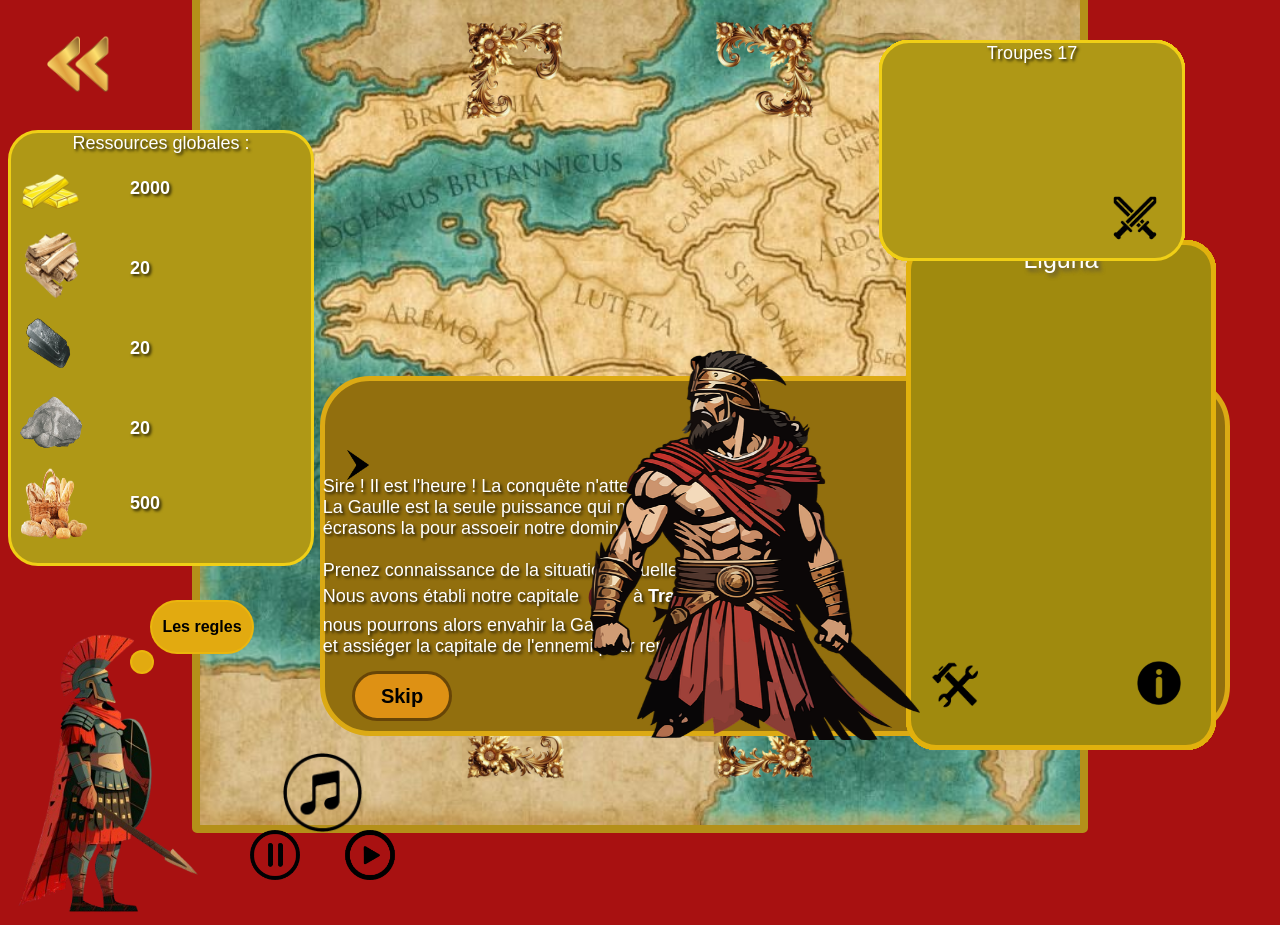
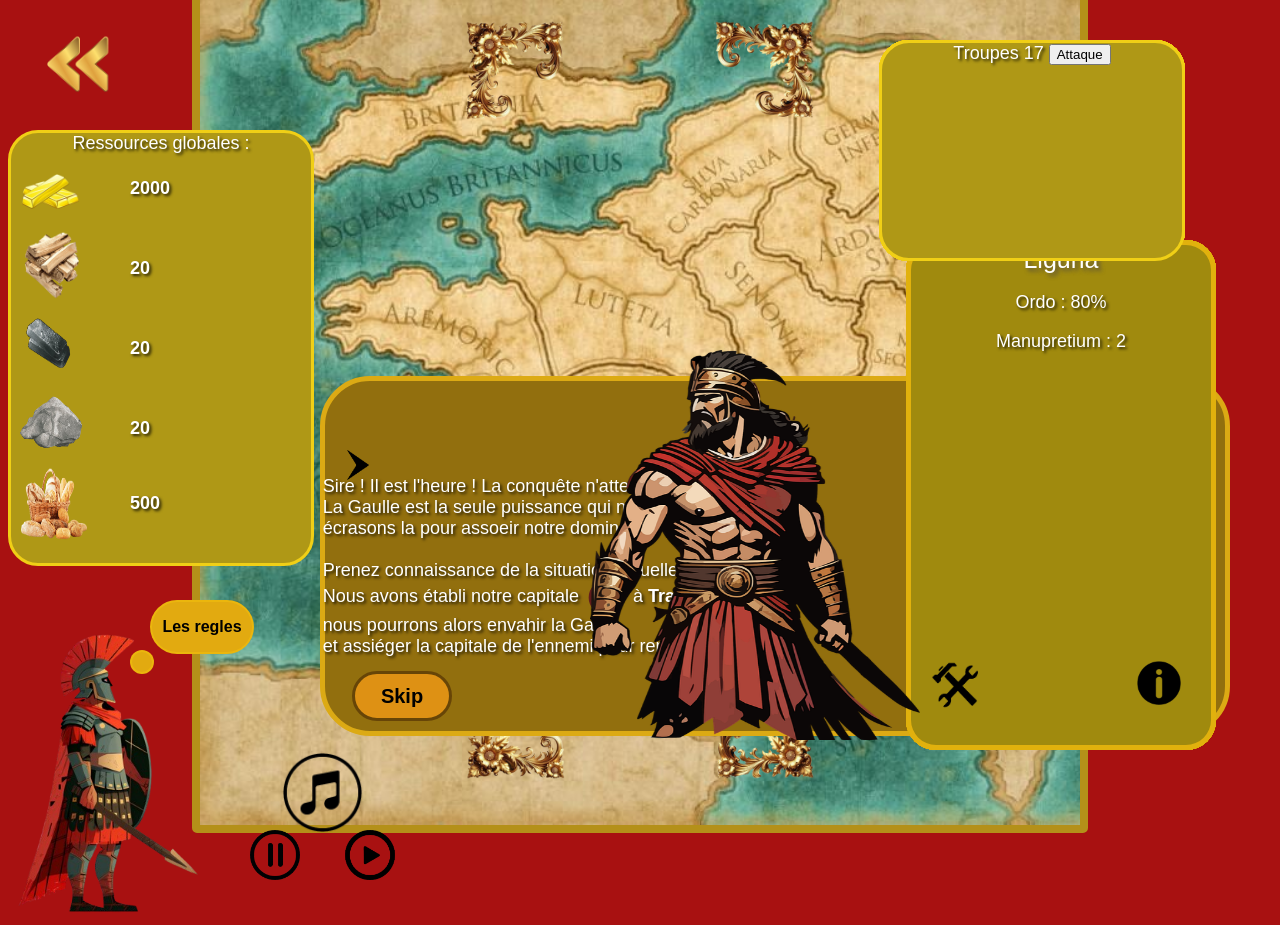
Before and after one commit to s4rik/RomanEmpire, a plain HTML site: page web_project/game.html in a window 1280 px wide. Drawn offline with Linux system fonts and the light colour scheme; a web font is replaced by a local one.

Commit message:
Update game.html
ajout des boutons attaque

```diff
--- a/web_project/game.html
+++ b/web_project/game.html
@@ -20,99 +20,111 @@
 
     <div id="play_map">
         <div id="region_Aremorica">Aremorica
-
+            <p>Ordo : 80%</p>
+            <p>Manupretium : 2</p>
             <img id="constru_reg1" src="button_constru.png" alt="boutton de construction">
             <img id="info1" src="info_region.png" alt="infos additionnelles de chaque région">
             <div class="cadre_soldat">Troupes 1
-                <img id="combat1" src="combat.png" alt="bouton combat">
+                <button id="attaque1">Attaque</button>
             </div>
         </div>
         <div id="region_Lutecia">Lutecia
-
+            <p>Ordo : 80%</p>
+            <p>Manupretium : 2</p>
             <img id="constru_reg2" src="button_constru.png" alt="boutton de construction">
             <img id="info2" src="info_region.png" alt="infos additionnelles de chaque région">
             <div class="cadre_soldat">Troupes 2
-                <img id="combat2" src="combat.png" alt="bouton combat">
+                <button id="attaque2">Attaque</button>
             </div>
         </div>
         <div id="region_Sliva_Carbonaria">Silva Carbonaria
-
+            <p>Ordo : 80%</p>
+            <p>Manupretium : 2</p>
             <img id="constru_reg3" src="button_constru.png" alt="boutton de construction">
             <img id="info3" src="info_region.png" alt="infos additionnelles de chaque région">
             <div class="cadre_soldat">Troupes 3
-                <img id="combat3" src="combat.png" alt="bouton combat">
+                <button id="attaque3">Attaque</button>
             </div>
         </div>
         <div id="region_Germania_Inferior"> Germania Inferior
-
+            <p>Ordo : 80%</p>
+            <p>Manupretium : 2</p>
             <img id="constru_reg4" src="button_constru.png" alt="boutton de construction">
             <img id="info4" src="info_region.png" alt="infos additionnelles de chaque région">
             <div class="cadre_soldat">Troupes 4
-                <img id="combat4" src="combat.png" alt="bouton combat">
+                <button id="attaque4">Attaque</button>
             </div>
         </div>
         <div id="region_Senonia">Senonia
-
+            <p>Ordo : 80%</p>
+            <p>Manupretium : 2</p>
             <img id="constru_reg5" src="button_constru.png" alt="boutton de construction">
             <img id="info5" src="info_region.png" alt="infos additionnelles de chaque région">
             <div class="cadre_soldat">Troupes 5
-                <img id="combat5" src="combat.png" alt="bouton combat">
+                <button id="attaque5">Attaque</button>
             </div>
         </div>
         <div id="region_Arduenna_Silva">Arduenna Silva
-
+            <p>Ordo : 80%</p>
+            <p>Manupretium : 2</p>
             <img id="constru_reg6" src="button_constru.png" alt="boutton de construction">
             <img id="info6" src="info_region.png" alt="infos additionnelles de chaque région">
             <div class="cadre_soldat">Troupes 6
-                <img id="combat6" src="combat.png" alt="bouton combat">
+                <button id="attaque6">Attaque</button>
             </div>
         </div>
         <div id="region_Maxima_Sequanorum">Maxima Sequanorum
-
+            <p>Ordo : 80%</p>
+            <p>Manupretium : 2</p>
             <img id="constru_reg7" src="button_constru.png" alt="boutton de construction">
             <img id="info7" src="info_region.png" alt="infos additionnelles de chaque région">
             <div class="cadre_soldat">Troupes 7
-                <img id="combat7" src="combat.png" alt="bouton combat">
+                <button id="attaque7">Attaque</button>
             </div>
         </div>
         <div id="region_Silva_Nigra">Silva Nigra
-
+            <p>Ordo : 80%</p>
+            <p>Manupretium : 2</p>
             <img id="constru_reg8" src="button_constru.png" alt="boutton de construction">
             <img id="info8" src="info_region.png" alt="infos additionnelles de chaque région">
             <div class="cadre_soldat">Troupes 8
-                <img id="combat8" src="combat.png" alt="bouton combat">
+                <button id="attaque8">Attaque</button>
             </div>
         </div>
         <div id="region_Pictavis">Pictavis
-
+            <p>Ordo : 80%</p>
+            <p>Manupretium : 2</p>
             <img id="constru_reg9" src="button_constru.png" alt="boutton de construction">
             <img id="info9" src="info_region.png" alt="infos additionnelles de chaque région">
             <div class="cadre_soldat">Troupes 9
-                <img id="combat9" src="combat.png" alt="bouton combat">
+                <button id="attaque9">Attaque</button>
             </div>
         </div>
         <div id="region_Gergovia">Gergovia
-
+            <p>Ordo : 80%</p>
+            <p>Manupretium : 2</p>
             <img id="constru_reg10" src="button_constru.png" alt="boutton de construction">
             <img id="info10" src="info_region.png" alt="infos additionnelles de chaque région">
             <div class="cadre_soldat">Troupes 10
-                <img id="combat10" src="combat.png" alt="bouton combat">
+                <button id="attaque10">Attaque</button>
             </div>
         </div>
         <div id="region_Lugdunensis">Lugdunensis
-
+            <p>Ordo : 80%</p>
+            <p>Manupretium : 2</p>
             <img id="constru_reg11" src="button_constru.png" alt="boutton de construction">
             <img id="info11" src="info_region.png" alt="infos additionnelles de chaque région">
             <div class="cadre_soldat">Troupes 11
-                <img id="combat11" src="combat.png" alt="bouton combat">
+                <button id="attaque11">Attaque</button>
             </div>
         </div>
         <div id="region_Helvetia">Helvetia
-
+            <p>Ordo : 80%</p>
+            <p>Manupretium : 2</p>
             <img id="constru_reg12" src="button_constru.png" alt="boutton de construction">
             <img id="info12" src="info_region.png" alt="infos additionnelles de chaque région">
             <div class="cadre_soldat">Troupes 12
-                <img id="combat12" src="combat.png" alt="bouton combat">
+                <button id="attaque12">Attaque</button>
             </div>
         </div>
         <div id="region_Insubria">Insubria
@@ -121,39 +133,43 @@
             <img id="constru_reg13" src="button_constru.png" alt="boutton de construction">
             <img id="info13" src="info_region.png" alt="infos additionnelles de chaque région">
             <div class="cadre_soldat">Troupes 13
-                <img id="combat13" src="combat.png" alt="bouton combat">
+                <button id="attaque13">Attaque</button>
             </div>
         </div>
         <div id="region_Aquitania">Aquitania
-
+            <p>Ordo : 80%</p>
+            <p>Manupretium : 2</p>
             <img id="constru_reg14" src="button_constru.png" alt="boutton de construction">
             <img id="info14" src="info_region.png" alt="infos additionnelles de chaque région">
             <div class="cadre_soldat">Troupes 14
-                <img id="combat14" src="combat.png" alt="bouton combat">
+                <button id="attaque14">Attaque</button>
             </div>
         </div>
         <div id="region_Narbonesis">Narbonesis
-
+            <p>Ordo : 80%</p>
+            <p>Manupretium : 2</p>
             <img id="constru_reg15" src="button_constru.png" alt="boutton de construction">
             <img id="info15" src="info_region.png" alt="infos additionnelles de chaque région">
             <div class="cadre_soldat">Troupes 15
-                <img id="combat15" src="combat.png" alt="bouton combat">
+                <button id="attaque15">Attaque</button>
             </div>
         </div>
         <div id="region_Transalpina">Transalpina
-
+            <p>Ordo : 80%</p>
+            <p>Manupretium : 2</p>
             <img id="constru_reg16" src="button_constru.png" alt="boutton de construction">
             <img id="info16" src="info_region.png" alt="infos additionnelles de chaque région">
             <div class="cadre_soldat">Troupes 16
-                <img id="combat16" src="combat.png" alt="bouton combat">
+                <button id="attaque16">Attaque</button>
             </div>
         </div>
         <div id="region_Liguria">Liguria
-
+            <p>Ordo : 80%</p>
+            <p>Manupretium : 2</p>
             <img id="constru_reg17" src="button_constru.png" alt="boutton de construction">
             <img id="info17" src="info_region.png" alt="infos additionnelles de chaque région">
             <div class="cadre_soldat">Troupes 17
-                <img id="combat17" src="combat.png" alt="bouton combat">
+                <button id="attaque17">Attaque</button>
             </div>
         </div>
     </div>
```
